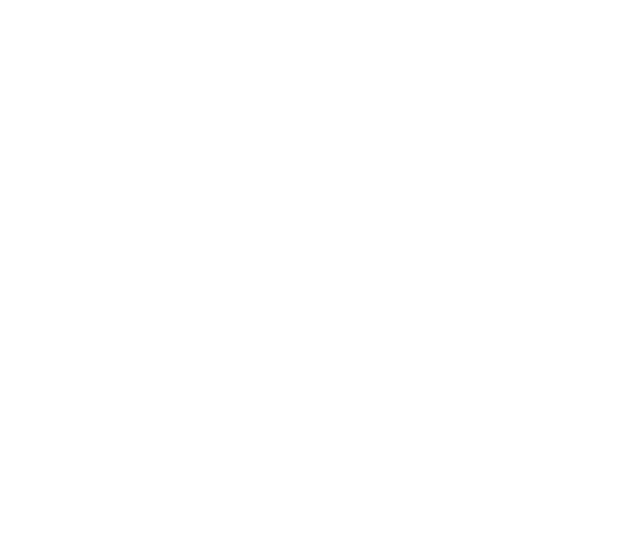
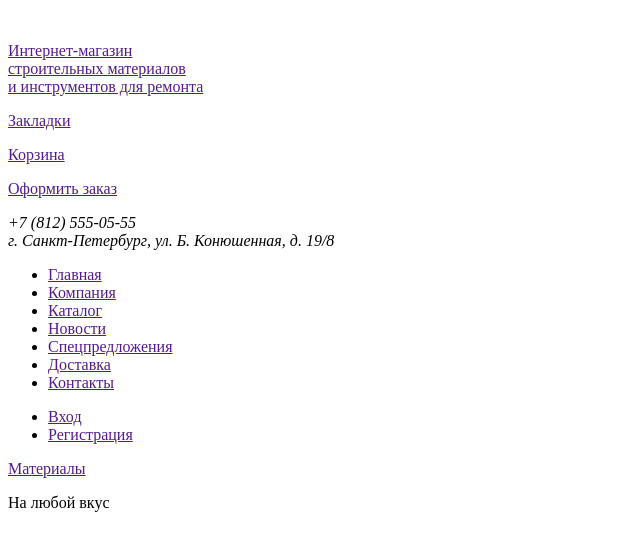
Before and after one commit to IvLav/456059-technomart, a plain HTML site: page index.html in a window 1280 px wide. Shown: the whole page, without its empty margins (0-640 px from the left). Drawn offline with Linux system fonts and the light colour scheme.

Commit message:
Первый этап
Сделал шапку и приступил к main

```diff
--- a/index.html
+++ b/index.html
@@ -5,6 +5,44 @@
     <title>HTML Academy: Техномарт</title>
   </head>
   <body>
+  	<header class="main-header">
+  		<nav class="main-menu">
+  			<a class="main-header-logo">
+  			<img src="">
+  			</a>
+  			<p class="info1"><a href="">Интернет-магазин<br>строительных материалов<br>и инструментов для ремонта</p>
+  			<!--Не знаю во что обернуть поиск?-->
+  			<p class="my-navigation"><a href="">Закладки</a></p>
+  			<p class="my-navigation"><a href="">Корзина</a></p>
+  			<p class="my-navigation Ordering-goods"><a href="">Оформить заказ</a></p>
+  			<address class="adress1"><span class="telephon">+7 (812) 555-05-55</span><br>г. Санкт-Петербург, ул. Б. Конюшенная, д. 19/8</address>
+  			<ul class="main-menu">
+  				<li><a href="">Главная</a></li>
+  				<li><a href="">Компания</a></li>
+  				<li><a href="">Каталог</a></li>
+  				<li><a href="">Новости</a></li>
+  				<li><a href="">Спецпредложения</a></li>
+  				<li><a href="">Доставка</a></li>
+  				<li><a href="">Контакты</a></li>
+  			</ul>
+  			<ul class="Login-registration">
+  				<li><a href="">Вход</a></li>
+  				<li><a href="">Регистрация</a></li>
+  			</ul>
+  		</nav>
+  	</header>
+  	<main class="site-navigation">
+  		<!--Слайдер-->
+  		<section class="menu-site">
+  		<div class="element">
+  		<a href="">Материалы</a>
+  			<p class="interior-element">На любой вкус</p>
+  			<!--Где-то здесь нужно разместить элемент new?-->
+  		</div>
+
+  		</section>
+  	</main>
+
 
 
   </body>
```
